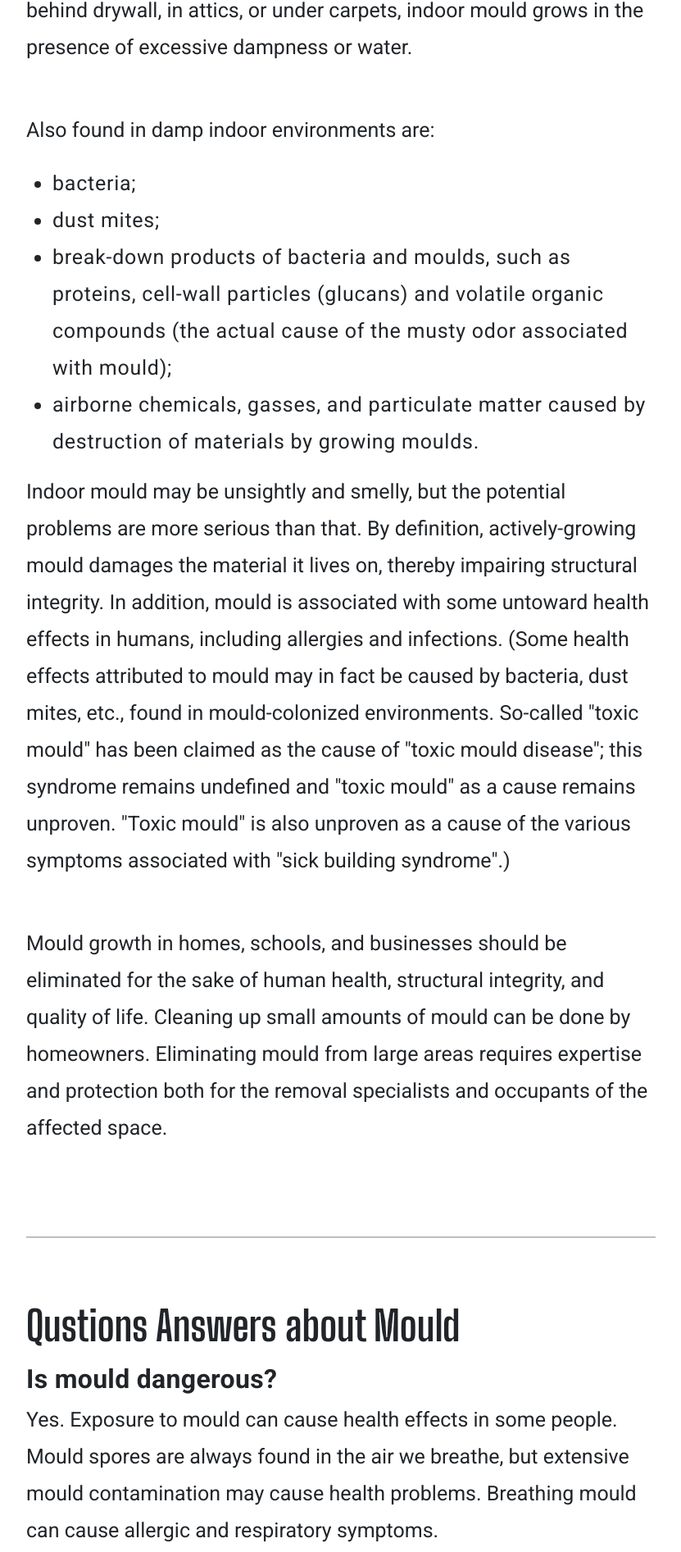
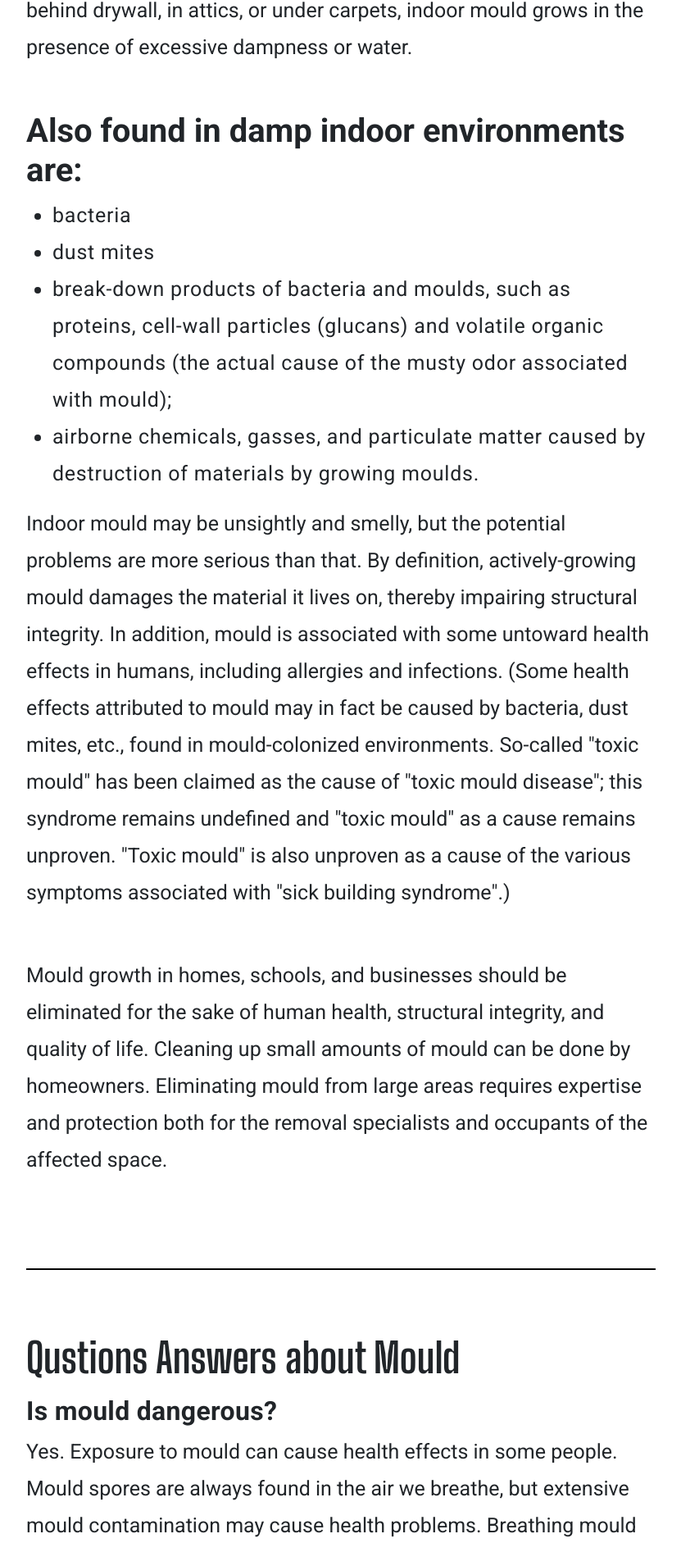
Before and after one commit to aplrestoration/apl-react, a React (Create React App) app: page /biohazard-redemption in a window 1280 px wide. Shown: the part 2067-3960 px from the top of the page at 82% size, without its empty margins (224-1055 px from the left). Built offline with nearby package versions, Linux system fonts and the light colour scheme.

Commit message:
fix a few contents

```diff
--- a/src/index.css
+++ b/src/index.css
@@ -123,13 +123,15 @@ a.nav-link {
   grid-gap: 20px;
 }
 
-.solid-divider {
+hr.solid-divider {
   border: 1px solid #fff;
+  opacity: 1;
 }
 
 .solid-divider-black {
   border: 1px solid #000;
   margin: 70px 0;
+  opacity: 1;
 }
 
 .mobile-nav-link {
--- a/src/pages/BiohazardRedemption.js
+++ b/src/pages/BiohazardRedemption.js
@@ -45,10 +45,10 @@ const BiohazardRedemption = () => {
           drywall, in attics, or under carpets, indoor mould grows in the
           presence of excessive dampness or water.
         </p>
-        <p className="pb-1">Also found in damp indoor environments are:</p>
+        <h1 className="fw-bold">Also found in damp indoor environments are:</h1>
         <ul className="page-li">
-          <li>bacteria;</li>
-          <li>dust mites;</li>
+          <li>bacteria</li>
+          <li>dust mites</li>
           <li>
             break-down products of bacteria and moulds, such as proteins,
             cell-wall particles (glucans) and volatile organic compounds (the
--- a/src/pages/WaterFlood.js
+++ b/src/pages/WaterFlood.js
@@ -5,7 +5,7 @@ const WaterFlood = () => {
     <div className="page-container">
       <div className="container-fluid d-flex flex-column justify-content-end page-hero">
         <div className="page-text-container">
-          <h1 className="page-title">WATER AND FLOOD DAMAGE RESTORATION</h1>
+          <h1 className="page-title">WATER&FLOOD DAMAGE RESTORATION</h1>
         </div>
       </div>
 
@@ -73,7 +73,7 @@ const WaterFlood = () => {
           the time it takes to dry most buildings to two to four days inorder to
           minimize your inconvenience.
         </p>
-        <h2 className="fw-bold">4. Reconstruction of the property</h2>
+        <h2 className="fw-bold">4 Reconstruction of the property</h2>
         <p>
           Once it has been confirmed that there is no longer any water hiding
           within cracks, crevices, or floorboards, APL Restoration will be able
```
